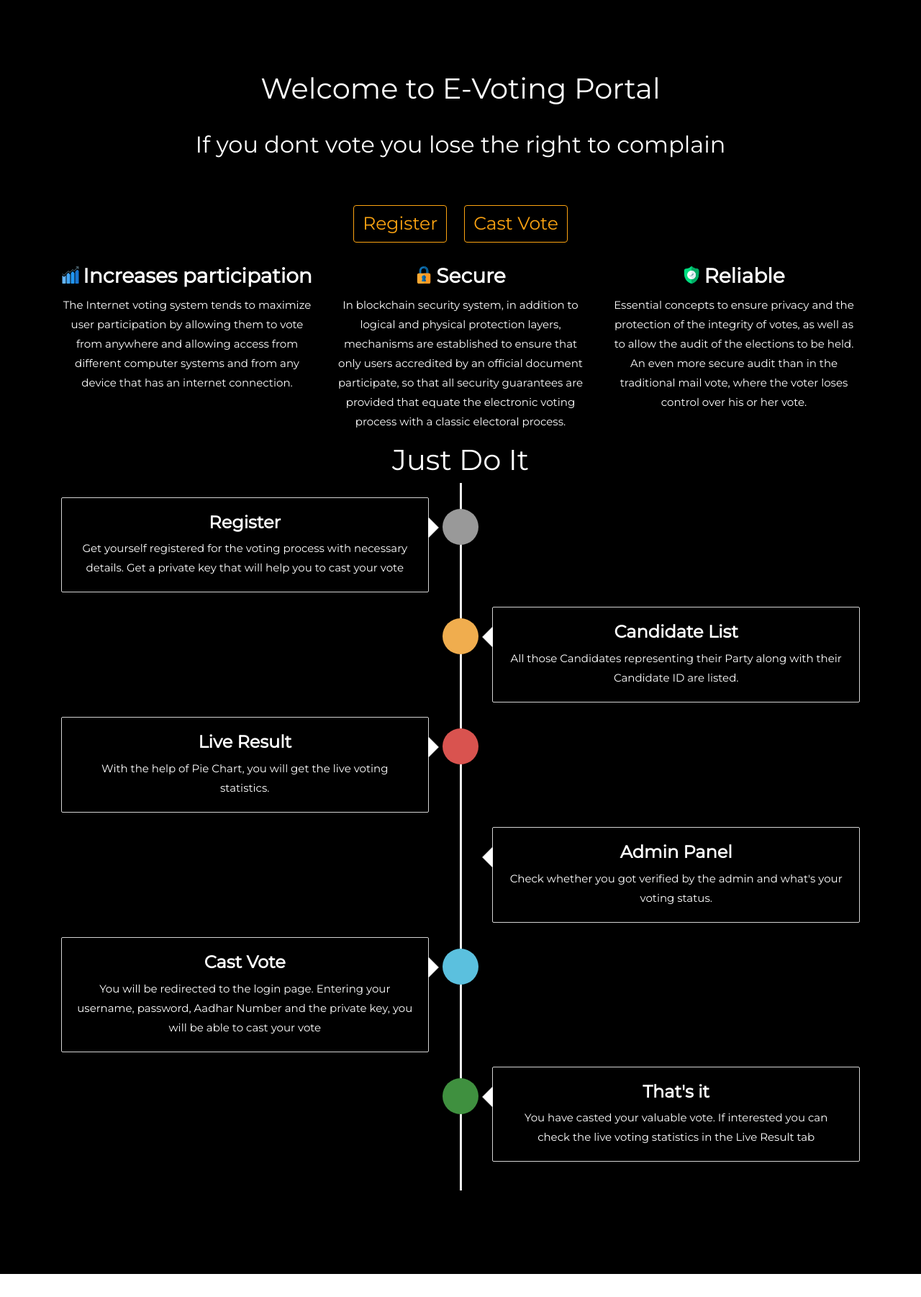
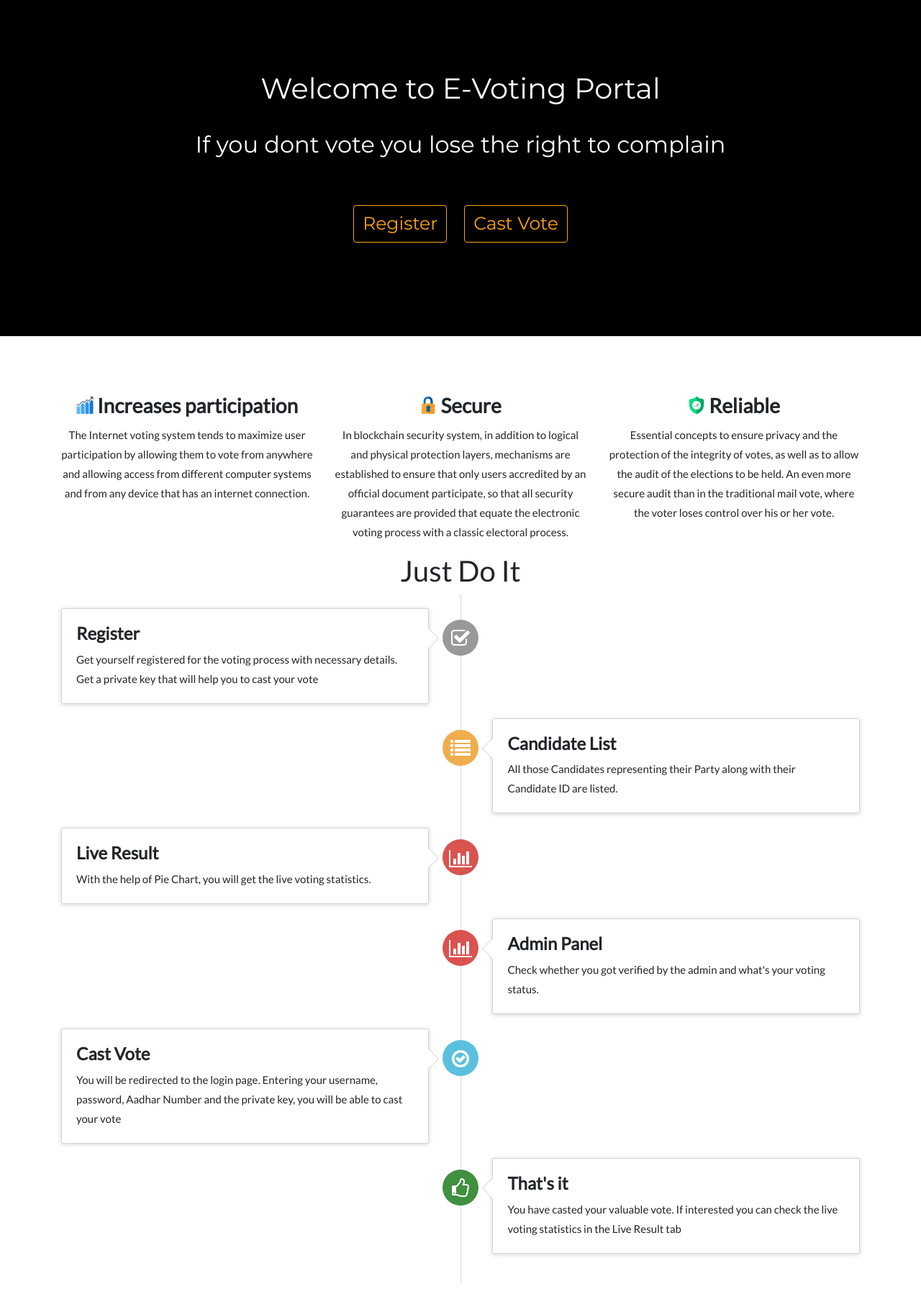
Before and after one commit to Anshit01/e-voting-using-blockchain, a Flask app: page / in a window 1280 px wide. Shown: the part 72-1874 px from the top of the page at 72% size. Run offline with Flask 2, Linux system fonts and the light colour scheme; some libraries are stand-ins or nearby versions.

Commit message:
added awesome fonts for timeline

```diff
--- a/website/app/static/css/index.css
+++ b/website/app/static/css/index.css
@@ -5,6 +5,7 @@
     padding: 100px 25px;
     font-family: Montserrat, sans-serif;
     border-radius: 0;
+    margin-bottom: 80px;
   }
 
 
--- a/website/app/templates/base.html
+++ b/website/app/templates/base.html
@@ -6,6 +6,7 @@
     <meta charset="utf-8">
     <meta name="viewport" content="width=device-width, initial-scale=1">
     <link rel="stylesheet" href="https://stackpath.bootstrapcdn.com/bootstrap/4.5.2/css/bootstrap.min.css">
+    <link rel="stylesheet" href="https://stackpath.bootstrapcdn.com/font-awesome/4.7.0/css/font-awesome.min.css">
     <link href="https://fonts.googleapis.com/css?family=Lato" rel="stylesheet" type="text/css">
     <link href="https://fonts.googleapis.com/css?family=Montserrat" rel="stylesheet" type="text/css">
     <script src="https://ajax.googleapis.com/ajax/libs/jquery/3.4.1/jquery.min.js"></script>
@@ -17,40 +18,17 @@
 <body>
 
     <nav class="navbar navbar-dark navbar-fixed-top navbar-expand-sm">
-        <!-- <div class="container-fluid">
-            <div class="navbar-header">
-                <button type="button" class="navbar-toggle" data-toggle="collapse" data-target="#myNavbar">
-                    <span class="icon-bar"></span>
-                    <span class="icon-bar"></span>
-                    <span class="icon-bar"></span>
-                </button>
-                <a class="navbar-brand" href="/"><strong>E-Voting</strong></a>
-            </div>
 
-            <div class="collapse navbar-collapse" id="myNavbar">
-
-                <ul class="nav navbar-nav navbar-right">
-                    <li><a href="#">Live Result</a></li>
-                    <li><a href="#">Admin</a></li>
-                    <li><a href="#">Candidate List</a></li>
-                </ul>
-
-            </div>
-        </div> -->
         <div class="container-fluid">
             <button class="navbar-toggler" type="button" data-toggle="collapse" data-target="#navbar">
                 <span class="navbar-toggler-icon"></span>
             </button>
-            <a class="navbar-brand" href="#"><strong>E-Voting</strong></a>
+            <a class="navbar-brand" href="/"><strong>E-Voting</strong></a>
             <div class="collapse navbar-collapse" id="navbar">
                 <ul class="navbar-nav ml-auto">
                     <li><a class="nav-link" href="#"> Live Results</a></li>
                     <li><a class="nav-link" href="#"> Admin</a></li>
                     <li><a class="nav-link" href="#"> Candidate</a></li>
-                    <!-- <li class="nav-item"><a class="nav-link active" href="#"><span class="fa fa-home fa-lg"></span> Home</a></li>
-                    <li class="nav-item"><a class="nav-link" href="aboutus.html"><span class="fa fa-info fa-lg"></span> About</a></li>
-                    <li class="nav-item"><a class="nav-link" href="#"><span class="fa fa-list fa-lg"></span> Menu</a></li>
-                    <li class="nav-item"><a class="nav-link" href="contactus.html"><span class="fa fa-address-card fa-lg"></span> Contact</a></li> -->
                 </ul>
             </div>
         </div>
--- a/website/app/templates/index.html
+++ b/website/app/templates/index.html
@@ -15,8 +15,9 @@
 
     <div class="row">
         <div class="col mx-auto">
-        <a href="/register" class="btn btn-1">Register</a>
-        <a href="/vote" class="btn btn-2">Cast Vote</a>
+            <a href="/register" class="btn btn-1">Register</a>
+            <a href="/vote" class="btn btn-2">Cast Vote</a>
+        </div>
     </div>
 
 </div>
@@ -66,7 +67,7 @@
 
         <li>
 
-            <div class="timeline-badge"><i class="glyphicon glyphicon-check"></i></div>
+            <div class="timeline-badge"><i class="fa fa-check-square-o fa-lg"></i></div>
             <div class="timeline-panel">
 
                 <div class="timeline-heading">
@@ -83,7 +84,7 @@
 
         <li class="timeline-inverted">
 
-            <div class="timeline-badge warning"><i class="glyphicon glyphicon-credit-card"></i></div>
+            <div class="timeline-badge warning"><i class="fa fa-list fa-lg"></i></div>
 
             <div class="timeline-panel">
 
@@ -100,7 +101,7 @@
 
         <li>
 
-            <div class="timeline-badge danger"><i class="glyphicon glyphicon-credit-card"></i></div>
+            <div class="timeline-badge danger"><i class="fa fa-bar-chart fa-lg"></i></div>
 
             <div class="timeline-panel">
 
@@ -118,6 +119,8 @@
 
         <li class="timeline-inverted">
 
+            <div class="timeline-badge danger"><i class="fa fa-bar-chart fa-lg"></i></div>
+
             <div class="timeline-panel">
 
                 <div class="timeline-heading">
@@ -127,13 +130,13 @@
                 <div class="timeline-body">
                     <p>Check whether you got verified by the admin and what's your voting status.</p>
                 </div>
+            </div>
 
-            </div>
 
         </li>
 
         <li>
-            <div class="timeline-badge info"><i class="glyphicon glyphicon-floppy-disk"></i></div>
+            <div class="timeline-badge info"><i class="fa fa-check-circle-o fa-lg"></i></div>
 
             <div class="timeline-panel">
 
@@ -154,7 +157,7 @@
 
         <li class="timeline-inverted">
 
-            <div class="timeline-badge success"><i class="glyphicon glyphicon-thumbs-up"></i></div>
+            <div class="timeline-badge success"><i class="fa fa-thumbs-o-up fa-lg"></i></div>
 
             <div class="timeline-panel">
 
```
